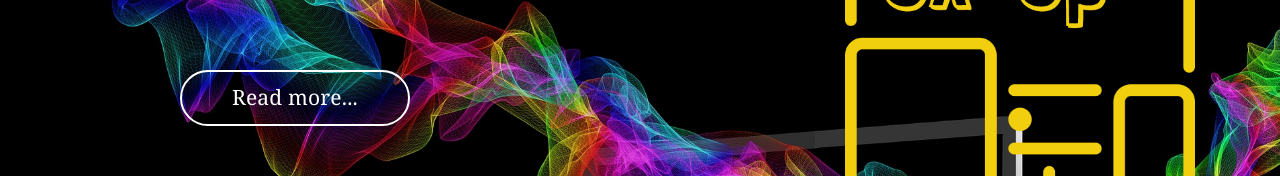
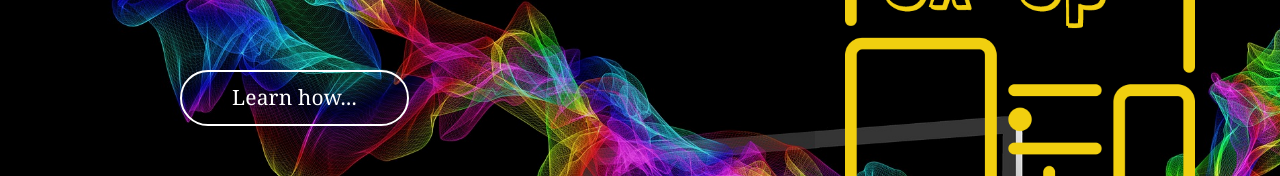
Before and after one commit to nysmoon/uxup-angular, an Angular app: page /home in a window 1280 px wide. Shown: the part 234-410 px from the top of the page. Built offline with nearby package versions, Linux system fonts and the light colour scheme.

Commit message:
Changed read more to learn how

```diff
--- a/src/app/home/home.component.html
+++ b/src/app/home/home.component.html
@@ -7,7 +7,7 @@
 				<h1 class="scrollimation fade-down d1 sub-header">Build a website</h1>
 				<div class="cta cta-home">
 					<div class="scrollimation fade-up">
-						<a class="btn btn-dc btn-white scrollto" [routerLink]="['/pricing']">Read more...</a>
+						<a class="btn btn-dc btn-white scrollto" [routerLink]="['/pricing']">Learn how...</a>
 					</div>
 				</div>
 			</div>
```
